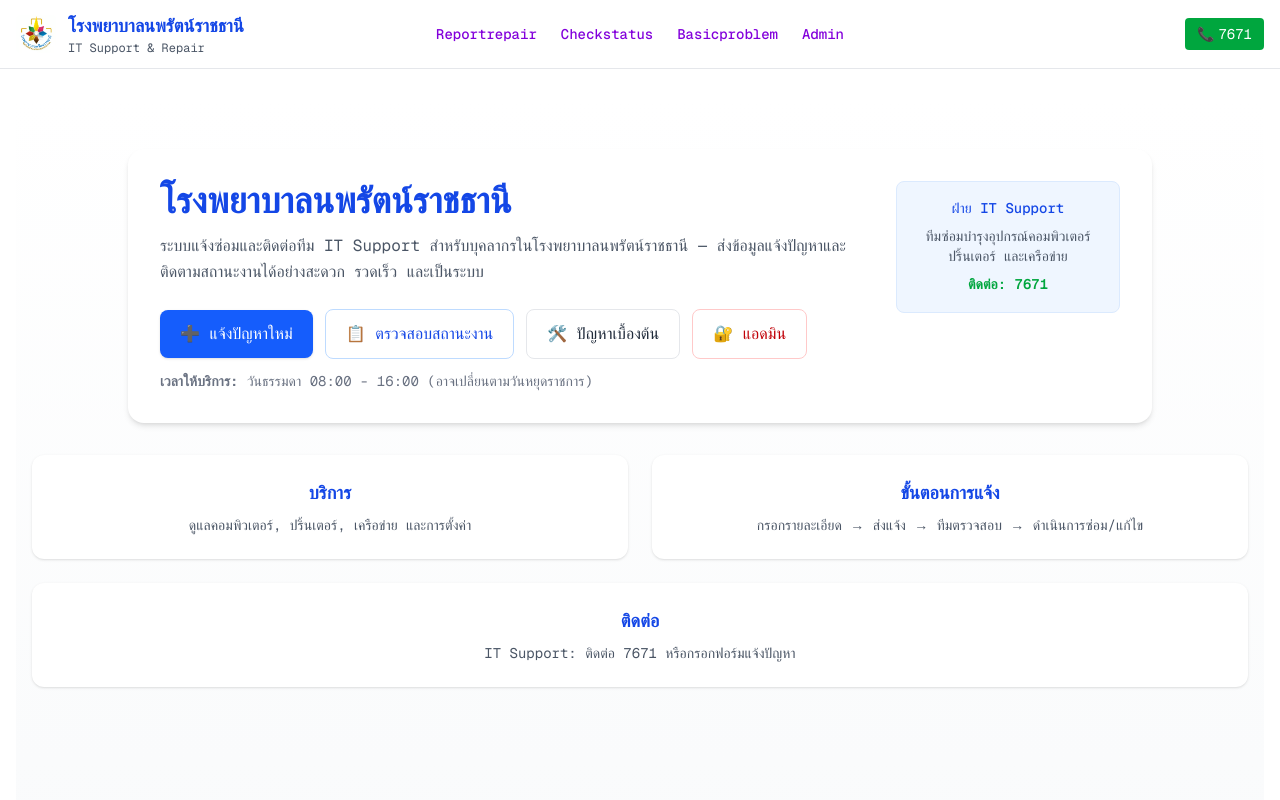
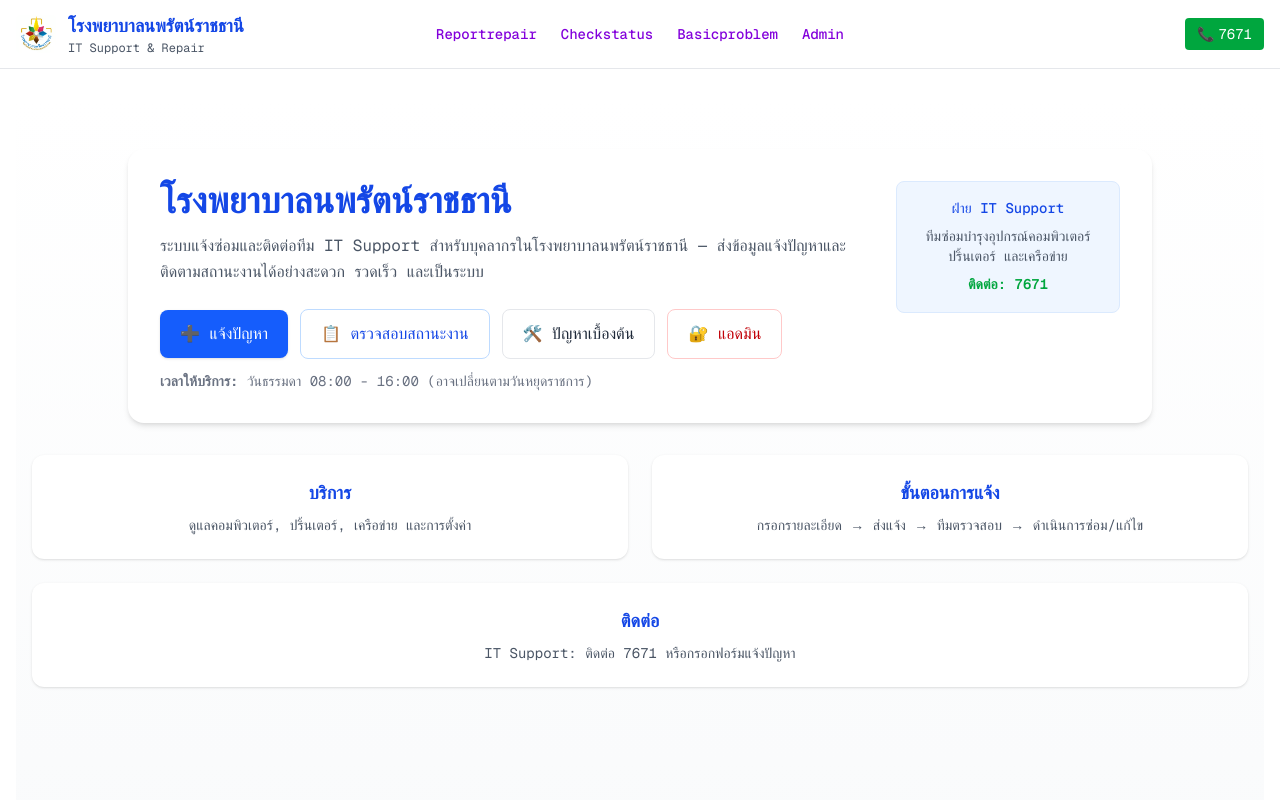
Before and after one commit to pasitpolra-eng/BASTEST2025, a Next.js app: page / in a window 1280 px wide. Shown: the top 800 px of the page. Built offline with nearby package versions, Linux system fonts and the light colour scheme.

Commit message:
Convert login route to UTF-8

```diff
--- a/src/app/layout.tsx
+++ b/src/app/layout.tsx
@@ -94,7 +94,7 @@ export default function RootLayout({
                     href="/repair"
                     className="block text-center px-4 py-2.5 rounded-lg bg-blue-600 text-white font-medium shadow text-sm"
                   >
-                    ➕ แจ้งปัญหาใหม่
+                    ➕ แจ้งปัญหา
                   </Link>
 
                   <Link
--- a/src/app/page.tsx
+++ b/src/app/page.tsx
@@ -24,7 +24,7 @@ export default function App() {
                   href="/repair"
                   className="px-5 py-3 rounded-lg bg-blue-600 text-white hover:bg-blue-700 shadow w-full sm:w-auto text-center"
                 >
-                  ➕ แจ้งปัญหาใหม่
+                  ➕ แจ้งปัญหา
                 </Link>
 
                 <Link
```
